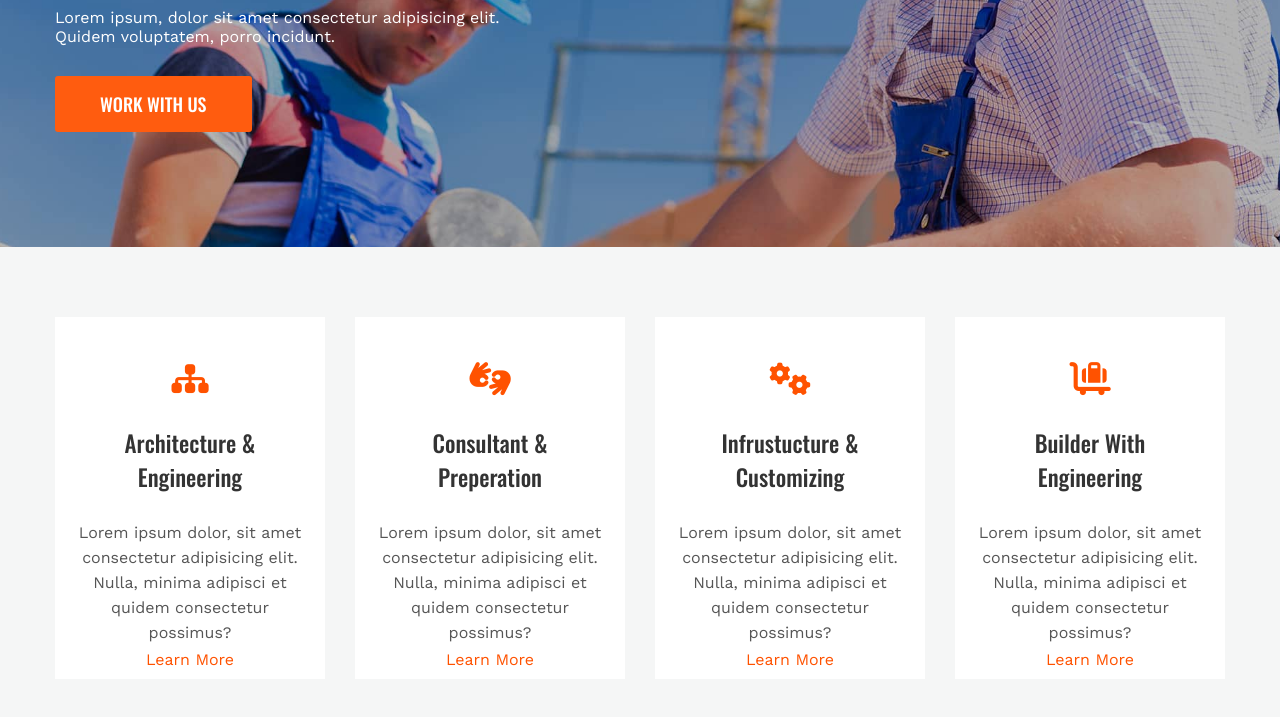
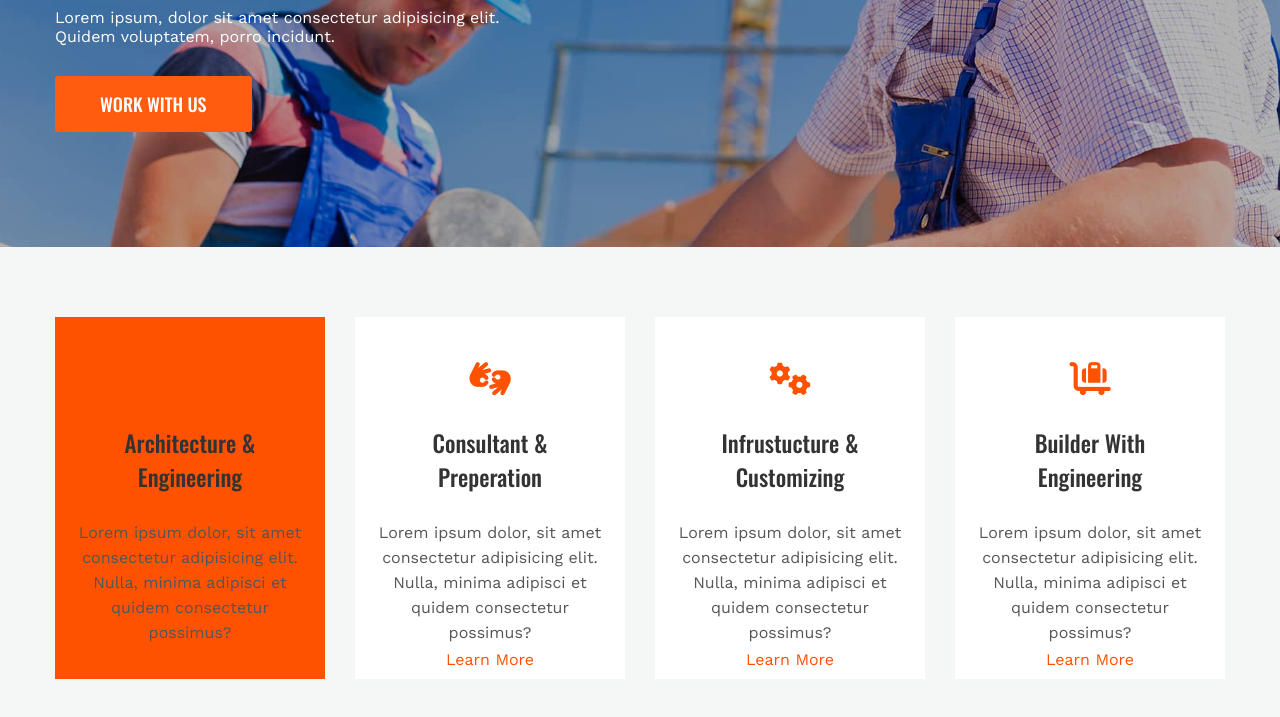
Before and after one commit to Dev-Zual/brigate, a plain HTML site: page index.html in a window 1280 px wide. In both pictures the pointer is over the element 190 px from the left and 919 px from the top of the page. Shown: the part 421-1138 px from the top of the page. Drawn offline with nearby package versions, Linux system fonts and the light colour scheme.

Commit message:
bg color

```diff
--- a/style.css
+++ b/style.css
@@ -210,6 +210,12 @@ button.slider-btn {
     padding: 10px;
     text-align: center;
 }
+
+.whatwedo-single-box:hover{
+color: #ffffff !important;
+background: #FF5200;
+transition: all 0.5s;
+}
 .no-margin{
     margin-right: 0px;
 }
```
